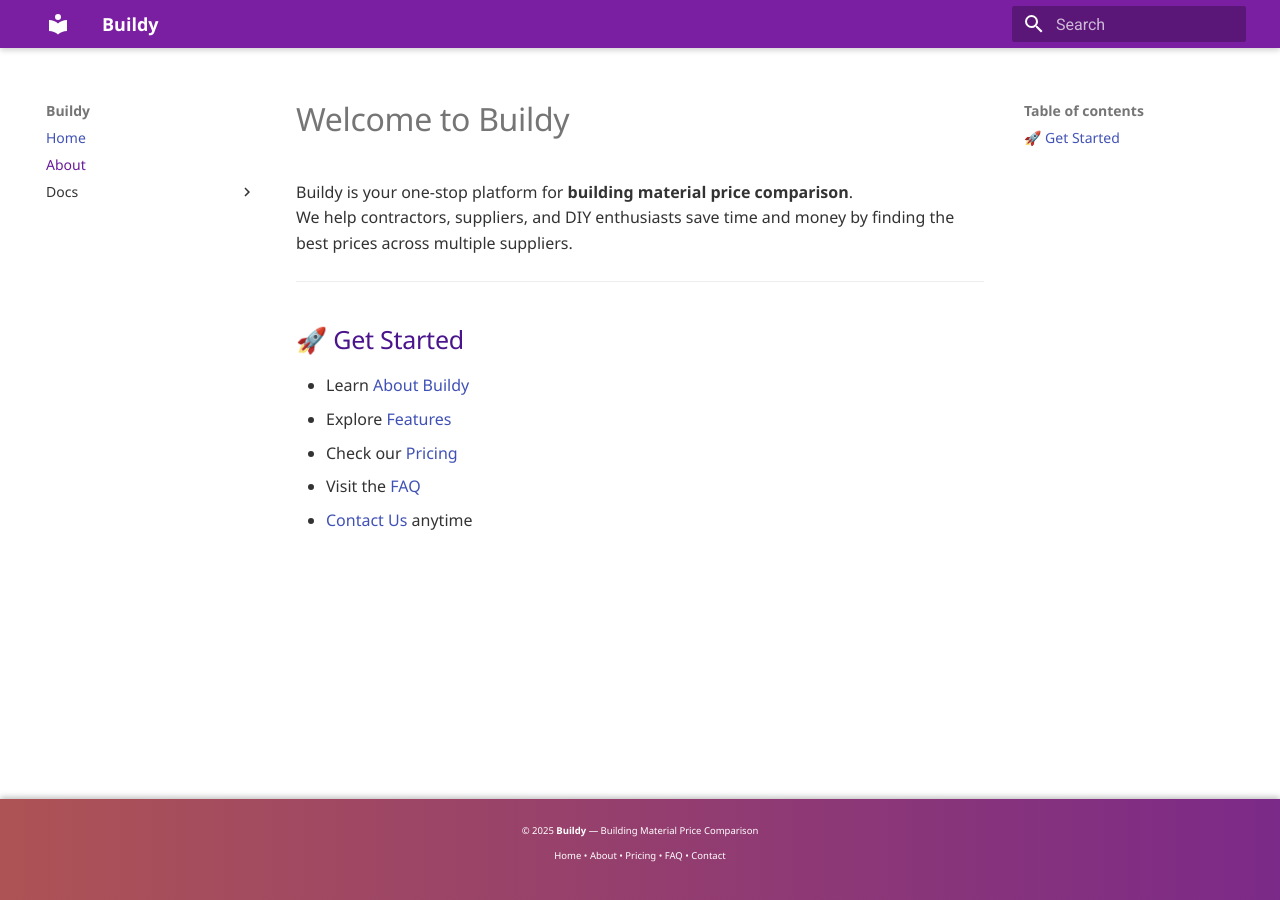
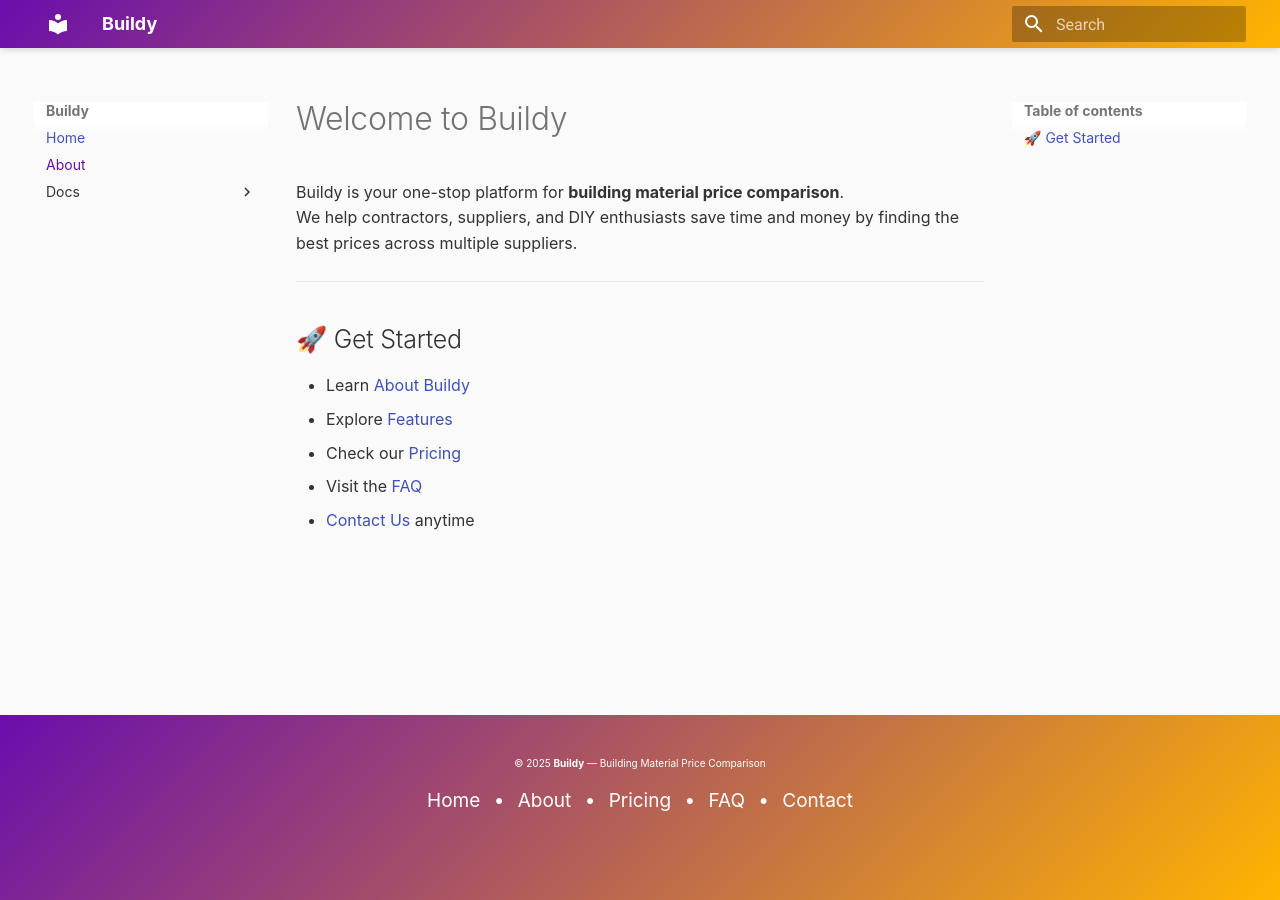
Before and after one commit to Kello54/Buildy, an MkDocs documentation site: the page built from docs/index.md, in a window 1280 px wide. Built offline with MkDocs 1.6.1 and Material for MkDocs 9.7.7, drawn with Linux system fonts in a browser that asks for light colours.

Commit message:
Update extra.css

```diff
--- a/docs/stylesheets/extra.css
+++ b/docs/stylesheets/extra.css
@@ -1,105 +1,109 @@
-/* ===============================
-   Buildy Custom Styling
-   =============================== */
 
-/* Global Styles */
-body {
-  font-family: "Segoe UI", Roboto, Helvetica, Arial, sans-serif;
-  line-height: 1.6;
-  color: #333;
-  background-color: #fff;
-  margin: 0;
-  padding: 0;
+/* ===================== */
+/* General Theme Styling */
+/* ===================== */
+:root {
+  --primary-color: #6a0dad; /* Purple */
+  --secondary-color: #ffb400; /* Gold */
+  --gradient-bg: linear-gradient(135deg, #6a0dad, #ffb400);
+  --text-light: #ffffff;
+  --text-dark: #333333;
 }
 
-/* Header / Navbar */
-.md-header {
-  background: #6a1b9a !important; /* Strong purple */
-  color: #fff !important;
-  box-shadow: 0 2px 6px rgba(0,0,0,0.2);
-  transition: background 0.3s ease;
-}
-
-.md-header:hover {
-  background: #7b1fa2 !important;
-}
-
-/* Main Titles */
-h1, h2, h3, h4 {
-  font-weight: 600;
-  color: #4a148c; /* Deep purple */
-  margin-top: 1.2em;
-  margin-bottom: 0.6em;
+/* Body tweaks */
+body {
+  font-family: 'Inter', 'Segoe UI', Roboto, sans-serif;
+  line-height: 1.6;
+  color: var(--text-dark);
+  background-color: #fafafa;
 }
 
 /* Links */
 a {
-  color: #6a1b9a;
+  color: var(--primary-color);
   text-decoration: none;
-  transition: color 0.3s ease, text-shadow 0.3s ease;
+  transition: 0.3s ease;
+}
+a:hover {
+  color: var(--secondary-color);
+  text-shadow: 0px 0px 6px rgba(255, 180, 0, 0.6);
 }
 
-a:hover {
-  color: #ff9800; /* Gold on hover */
-  text-shadow: 0px 0px 6px rgba(255, 152, 0, 0.6);
-  text-decoration: underline;
+/* ===================== */
+/* Header (Top Navbar)   */
+/* ===================== */
+.md-header {
+  background: var(--gradient-bg);
+  color: var(--text-light);
+  font-weight: 600;
+  box-shadow: 0px 2px 6px rgba(0, 0, 0, 0.15);
 }
 
-/* Lists */
-ul li {
-  margin-bottom: 0.5em;
+/* ===================== */
+/* Footer Styling        */
+/* ===================== */
+.md-footer {
+  background: var(--gradient-bg);
+  color: var(--text-light);
+  padding: 1.5rem 1rem;
+  text-align: center;
+  position: relative;
+  overflow: hidden;
 }
 
-/* Footer */
-.md-footer {
-  color: #fff;
-  text-align: center;
-  padding: 1.5em 1em;
-  font-size: 0.95em;
-  position: relative;
-  overflow: hidden;
-
-  /* Animated Gradient */
-  background: linear-gradient(270deg, #6a1b9a, #ff9800, #6a1b9a);
-  background-size: 600% 600%;
-  animation: gradientShift 15s ease infinite;
-
-  /* Top Shadow */
-  box-shadow: 0 -2px 6px rgba(0,0,0,0.25);
+/* Footer content wrapper */
+.footer-content {
+  max-width: 900px;
+  margin: 0 auto;
 }
 
-/* Footer Links */
-.md-footer a {
-  color: #fff;
-  font-weight: 500;
-  transition: color 0.3s ease, text-shadow 0.3s ease;
+/* Footer navigation */
+.footer-nav {
+  margin: 0.75rem 0;
+  font-size: 0.95rem;
+}
+.footer-nav a {
+  color: var(--text-light);
+  margin: 0 8px;
+  transition: 0.3s ease;
+}
+.footer-nav a:hover {
+  color: var(--secondary-color);
+  text-shadow: 0 0 6px rgba(255, 180, 0, 0.8);
 }
 
-.md-footer a:hover {
-  color: #ffe082; /* Lighter gold */
-  text-shadow: 0 0 6px rgba(255,255,255,0.7);
+/* Social icons */
+.footer-icons {
+  margin-top: 0.75rem;
+}
+.footer-icons a {
+  color: var(--text-light);
+  font-size: 1.2rem;
+  margin: 0 10px;
+  transition: 0.3s ease;
+}
+.footer-icons a:hover {
+  color: var(--secondary-color);
+  transform: scale(1.2);
+  text-shadow: 0 0 10px rgba(255, 180, 0, 0.8);
 }
 
-/* Footer Icons (optional if you add social links later) */
-.footer-icons {
-  margin-top: 0.8em;
+/* ===================== */
+/* Buttons (Optional)    */
+/* ===================== */
+button,
+.md-button {
+  background: var(--primary-color);
+  border: none;
+  padding: 0.6rem 1.2rem;
+  color: var(--text-light);
+  border-radius: 6px;
+  cursor: pointer;
+  transition: 0.3s ease;
 }
-
-.footer-icons a {
-  margin: 0 8px;
-  font-size: 1.2em;
-  display: inline-block;
-  transition: transform 0.3s ease, color 0.3s ease;
+button:hover,
+.md-button:hover {
+  background: var(--secondary-color);
+  color: var(--text-dark);
+  box-shadow: 0px 0px 12px rgba(255, 180, 0, 0.6);
 }
-
-.footer-icons a:hover {
-  transform: scale(1.2);
-  color: #ffe082;
-}
-
-/* Keyframes for Gradient Animation */
-@keyframes gradientShift {
-  0% { background-position: 0% 50%; }
-  50% { background-position: 100% 50%; }
-  100% { background-position: 0% 50%; }
-}
```
